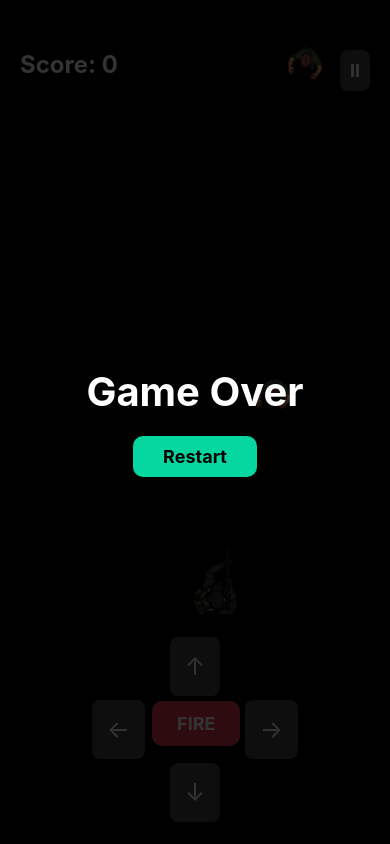
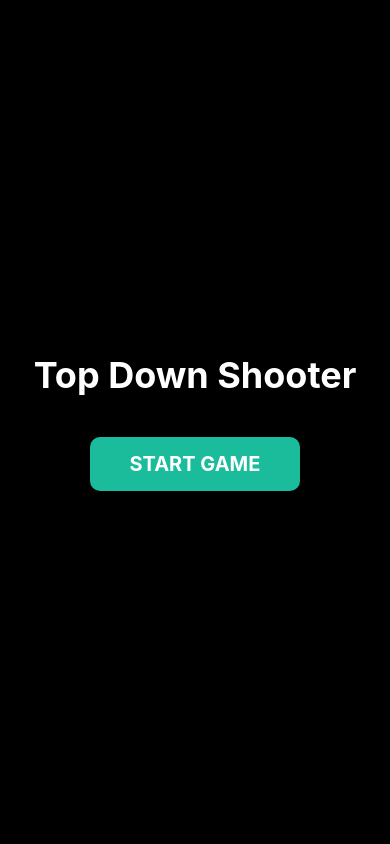
Before and after one commit to RavinduPe/TopDownShooter, a React Native app: screen / in a window 390 px wide. Built offline with nearby package versions, Linux system fonts and the light colour scheme.

Commit message:
Add starting page with start button

```diff
--- a/App.js
+++ b/App.js
@@ -22,16 +22,19 @@ export default function App() {
   const [pause, setpause] = useState(null);
   const [flag, setFlag] = useState(1);
 
+  const [showStartScreen, setShowStartScreen] = useState(true);
+
   const restartGame = () => {
     setPosition({ x: 180, y: 550 });
     setBullets([]);
     setEnemies([]);
     setScore(0);
     setGameOver(false);
+    setShowStartScreen(true);
   };
 
   const movePlayer = (dx, dy) => {
-    if (gameOver || pause) return;
+    if (gameOver || pause || showStartScreen) return;
     setPosition((prev) => ({
       x: Math.min(Math.max(prev.x + dx, 0), screenWidth - 64),
       y: Math.min(Math.max(prev.y + dy, 0), 700),
@@ -54,7 +57,7 @@ export default function App() {
   };
 
   const fireBullet = () => {
-    if (gameOver || pause) return;
+    if (gameOver || pause || showStartScreen) return;
     setBullets((prev) => [
       ...prev,
       { id: Date.now(), x: position.x + 45, y: position.y },
@@ -67,7 +70,7 @@ export default function App() {
 
   useEffect(() => {
     const interval = setInterval(() => {
-      if (gameOver|| pause) return;
+      if (gameOver || pause || showStartScreen) return;
 
       const movedBullets = bullets
         .map((b) => ({ ...b, y: b.y - 10 }))
@@ -112,7 +115,7 @@ export default function App() {
   }, [bullets, enemies, gameOver]);
 
   useEffect(() => {
-    if (gameOver || pause) return;
+    if (gameOver || pause || showStartScreen) return;
 
     const spawnInterval = setInterval(() => {
       const x = Math.floor(Math.random() * (screenWidth - 50));
@@ -120,19 +123,47 @@ export default function App() {
     }, 2000);
 
     return () => clearInterval(spawnInterval);
-  }, [gameOver,pause]);
+  }, [gameOver, pause, showStartScreen]);
 
   return (
     <View style={styles.container}>
+      {showStartScreen && (
+        <View style={styles.startScreen}>
+          <Text style={styles.startTitle}>Top Down Shooter</Text>
+          <TouchableOpacity
+            style={styles.startButton}
+            onPress={() => setShowStartScreen(false)}
+          >
+            <Text style={styles.startButtonText}>START GAME</Text>
+          </TouchableOpacity>
+        </View>
+      )}
+
+      {!showStartScreen && (
+        <>
           <Text style={styles.score}>Score: {score}</Text>
-      <TouchableOpacity style={styles.pauseButton } onPress={()=>{setpause(!pause);setFlag(pause ? 1 : 0)}}>
+          <TouchableOpacity
+            style={styles.pauseButton}
+            onPress={() => {
+              setpause(!pause);
+              setFlag(pause ? 1 : 0);
+            }}
+          >
             <Text style={styles.pauseText}>{pause ? "▶" : "II"}</Text>
           </TouchableOpacity>
 
           {enemies.map((enemy) => (
-        <Enemy key={enemy.id} position={{ x: enemy.x, y: enemy.y }} flag={flag}/>
+            <Enemy
+              key={enemy.id}
+              position={{ x: enemy.x, y: enemy.y }}
+              flag={flag}
+            />
           ))}
-      <Player position={position} size={{ width: 64, height: 64 }} flag={flag}/>
+          <Player
+            position={position}
+            size={{ width: 64, height: 64 }}
+            flag={flag}
+          />
           {bullets.map((b) => (
             <Bullet key={b.id} position={{ x: b.x, y: b.y }} />
           ))}
@@ -140,7 +171,10 @@ export default function App() {
           {gameOver && (
             <View style={styles.gameOverOverlay}>
               <Text style={styles.gameOverText}>Game Over</Text>
-          <TouchableOpacity style={styles.restartButton} onPress={restartGame}>
+              <TouchableOpacity
+                style={styles.restartButton}
+                onPress={restartGame}
+              >
                 <Text style={styles.restartText}>Restart</Text>
               </TouchableOpacity>
             </View>
@@ -185,6 +219,8 @@ export default function App() {
               <Text style={styles.fireText}>FIRE</Text>
             </TouchableOpacity>
           </View>
+        </>
+      )}
     </View>
   );
 }
@@ -197,7 +233,7 @@ const styles = StyleSheet.create({
     alignSelf: "center",
     alignItems: "center",
   },
-  row: { flexDirection:"row", marginVertical: 2 },
+  row: { flexDirection: "row", marginVertical: 2 },
   button: {
     backgroundColor: "#444",
     borderRadius: 8,
@@ -271,4 +307,44 @@ const styles = StyleSheet.create({
     fontSize: 18,
     fontWeight: "bold",
   },
+  startScreen: {
+    position: "absolute",
+    top: 0,
+    bottom: 0,
+    left: 0,
+    right: 0,
+    backgroundColor: "#000",
+    justifyContent: "center",
+    alignItems: "center",
+    zIndex: 10,
+  },
+  startTitle: {
+    fontSize: 36,
+    fontWeight: "bold",
+    color: "#fff",
+    marginBottom: 40,
+  },
+  startButton: {
+    backgroundColor: "#1abc9c",
+    paddingVertical: 15,
+    paddingHorizontal: 40,
+    borderRadius: 10,
+  },
+  startButtonText: {
+    fontSize: 20,
+    color: "#fff",
+    fontWeight: "bold",
+  },
+  pauseButton: {
+    position: "absolute",
+    top: 50,
+    right: 20,
+    backgroundColor: "#555",
+    padding: 10,
+    borderRadius: 10,
+  },
+  pauseText: {
+    color: "#fff",
+    fontSize: 16,
+  },
 });
```
Lines whose indentation alone changed are shown as unchanged.
